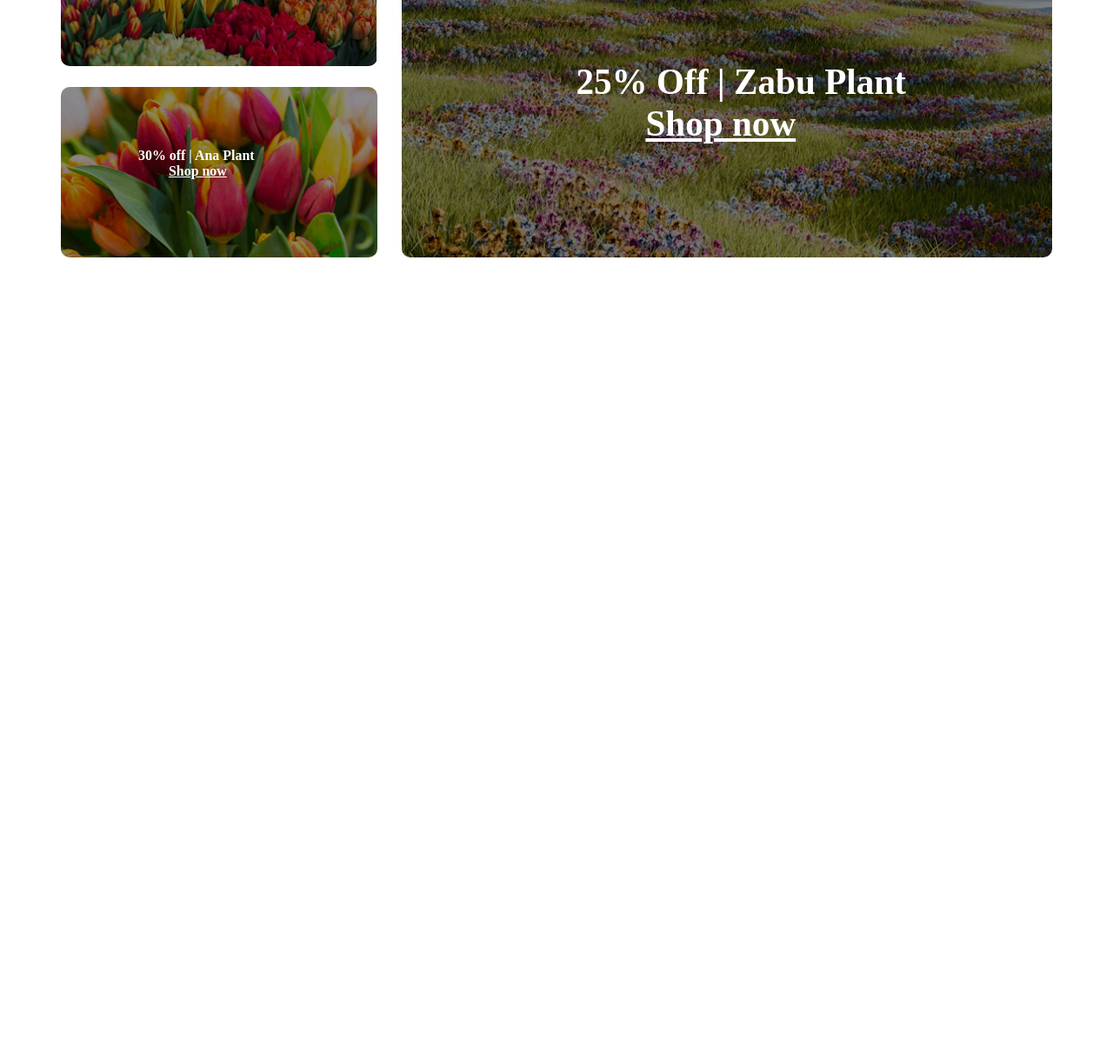
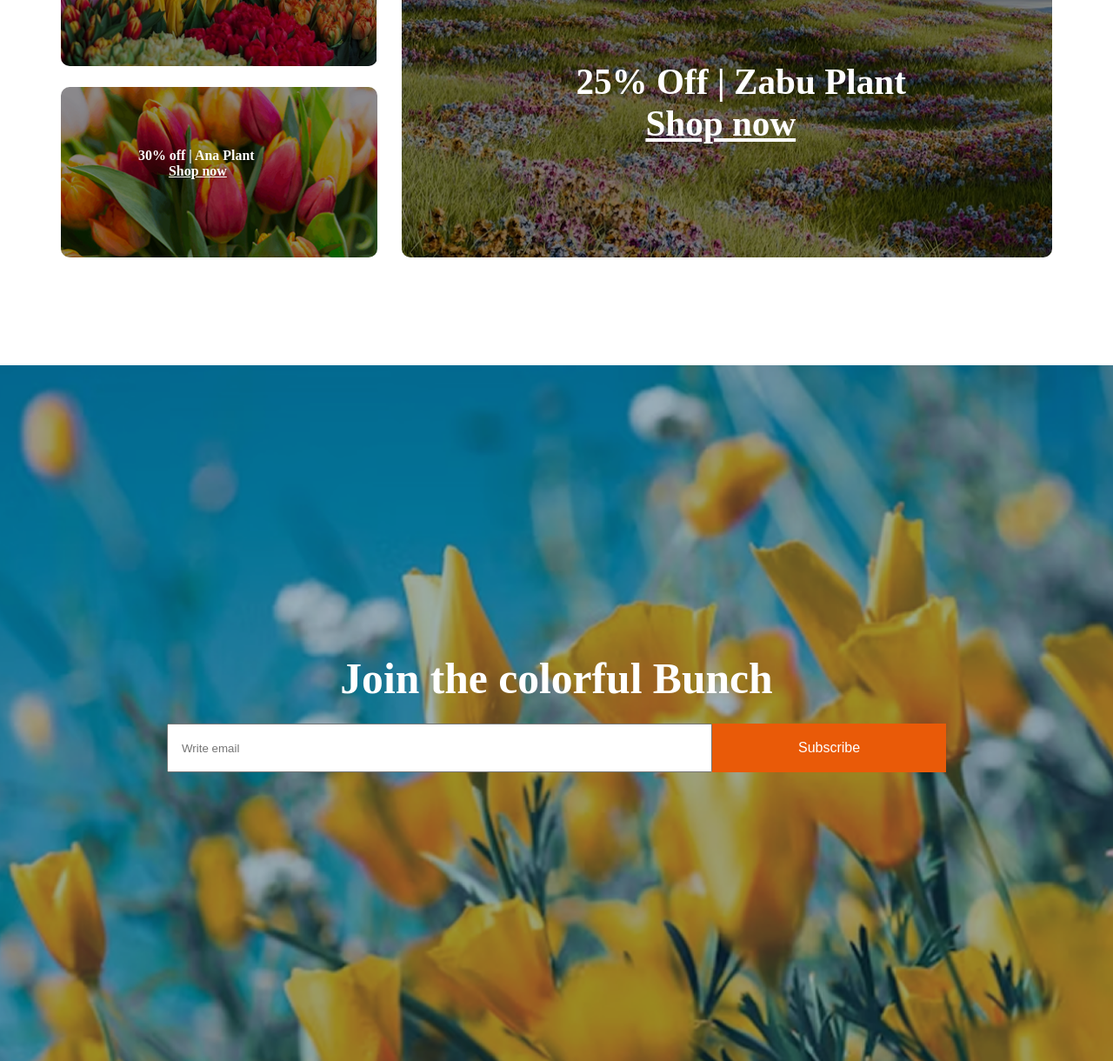
Before and after one commit to Nusrat-Islam/flower-responsive-site, a plain HTML site: page index.html in a window 1280 px wide. Shown: the part 3363-4583 px from the top of the page at 87% size. Before the commit the page ends 3663 px from the top, so only its background shows below. Drawn offline with Linux system fonts and the light colour scheme.

Commit message:
Join scetion complete

```diff
--- a/index.html
+++ b/index.html
@@ -183,7 +183,7 @@
                 </div>
             </div>
             <div >
-                <img class="image-deal" src="Images/deal-ana.png" alt="" >
+                <img class="image-deal-ana" src="Images/deal-ana.png" alt="" >
                  <div class="image-text">
                     <h5>30% off | Ana Plant </br> <a href="">Shop now</a></h5>
                  </div>
@@ -200,7 +200,17 @@
         </main>
     </container>
     <footer>
+         <!-----Join Section part Html start-->
+         <div class="footer-sec-one">
 
+              <h4 class="bunch">Join the colorful Bunch</h4>
+
+            <div class="input-box">
+                <input class="box" type="text" placeholder="Write email">
+                <button class="secondary-btn">Subscribe</button>
+            </div>
+
+         </div>
     </footer>
 </body>
 
--- a/style.css
+++ b/style.css
@@ -224,16 +224,19 @@ main {
     margin-top: 20px;
     max-width: 540px;
 }
-  /*-----Latest deal Section CSS part start-----*/
 
-  .Various-plant{
-    display:flex;
+/*-----Latest deal Section CSS part start-----*/
+
+.Various-plant {
+    display: flex;
     margin-top: 115px;
-    gap:28px;
-  }
-  .image-container{
-    margin-bottom:20px;
-  }
+    gap: 28px;
+}
+
+.image-container {
+    margin-bottom: 20px;
+}
+
 .image-text {
     position: absolute;
     transform: translateY(-130px);
@@ -245,7 +248,7 @@ main {
 }
 
 .image-text a {
-    font-family:Noto-serif;
+    font-family: Noto-serif;
     color: white;
     padding-left: 35px;
     font-weight: 700px;
@@ -256,21 +259,84 @@ main {
     border-radius: 10px;
 }
 
-.image-text-two{
-      position: absolute;
+.image-deal-ana {
+    filter: brightness(55%);
+    border-radius: 10px;
+}
+
+.image-text-two {
+    position: absolute;
     transform: translateY(-230px);
     padding-left: 200px;
     color: white;
     font-family: noto-serif;
     font-size: 3.1rem;
     font-weight: 700px;
+
 }
+
 .image-text-two a {
     font-family: noto-serif;
     color: white;
     padding-left: 80px;
     font-weight: 700px;
+
 }
+
+/*------Colorful bunch section css start----*/
+.footer-sec-one {
+    background-image: url('./Images/news-letter-bg.png');
+
+
+    background-size: cover;
+    background-position: center;
+    background-repeat: no-repeat;
+
+    height: 100vh;
+    margin-top: 120px;
+    display:flex;
+    flex-direction: column;
+   justify-content: center;
+   align-items: center;
+
+}
+
+.bunch {
+    font-family: noto-serif;
+    font-weight: 700px;
+    font-size: 3.1rem;
+    color: white;
+    margin-bottom: 23px;
+
+}
+
+.secondary-btn {
+    background-color: var(--third-color);
+    font-weight: 600px;
+    width:30%;
+    color:white;
+    font-weight: 600px;
+    padding:19px 15px;
+    border:none;
+    font-size: 1rem;
+
+}
+.input-box{
+    display: flex;
+    flex-direction: row;
+    width:70%;
+   margin:0 auto;
+   justify-content: center;
+
+}
+.box{
+    width:70%;
+    padding-left:15px;
+}
+
+
+
+
 
 
 @media screen and (max-width:576px) {
@@ -328,24 +394,39 @@ main {
     .flower-description {
         max-width: 100%;
     }
-    .Various-plant{
-      flex-direction:column;
+
+    .Various-plant {
+        flex-direction: column;
     }
-    .image-deal{
-        width:100%;
-        padding:0 15px;
+
+    .image-deal {
+        width: 100%;
+        padding: 0 15px;
+        border-radius: 35px;
 
     }
-    .image-text{
-        margin-left:90px;
+
+    .image-deal-ana {
+        width: 100%;
+        padding: 0 15px;
     }
-    .image-text-two{
-        padding-left:130px;
+
+    .image-text {
+        margin-left: 90px;
+    }
+
+    .image-text-two {
+        padding-left: 130px;
         font-size: 2.4rem;
-        padding-top:70px;
+        padding-top: 70px;
 
     }
-    .image-text-two a{
-     padding-right:60px;
+
+    .image-text-two a {
+        padding-right: 60px;
+    }
+    .bunch{
+        text-align:center;
+        font-size: 1.7rem;
     }
 }
```
